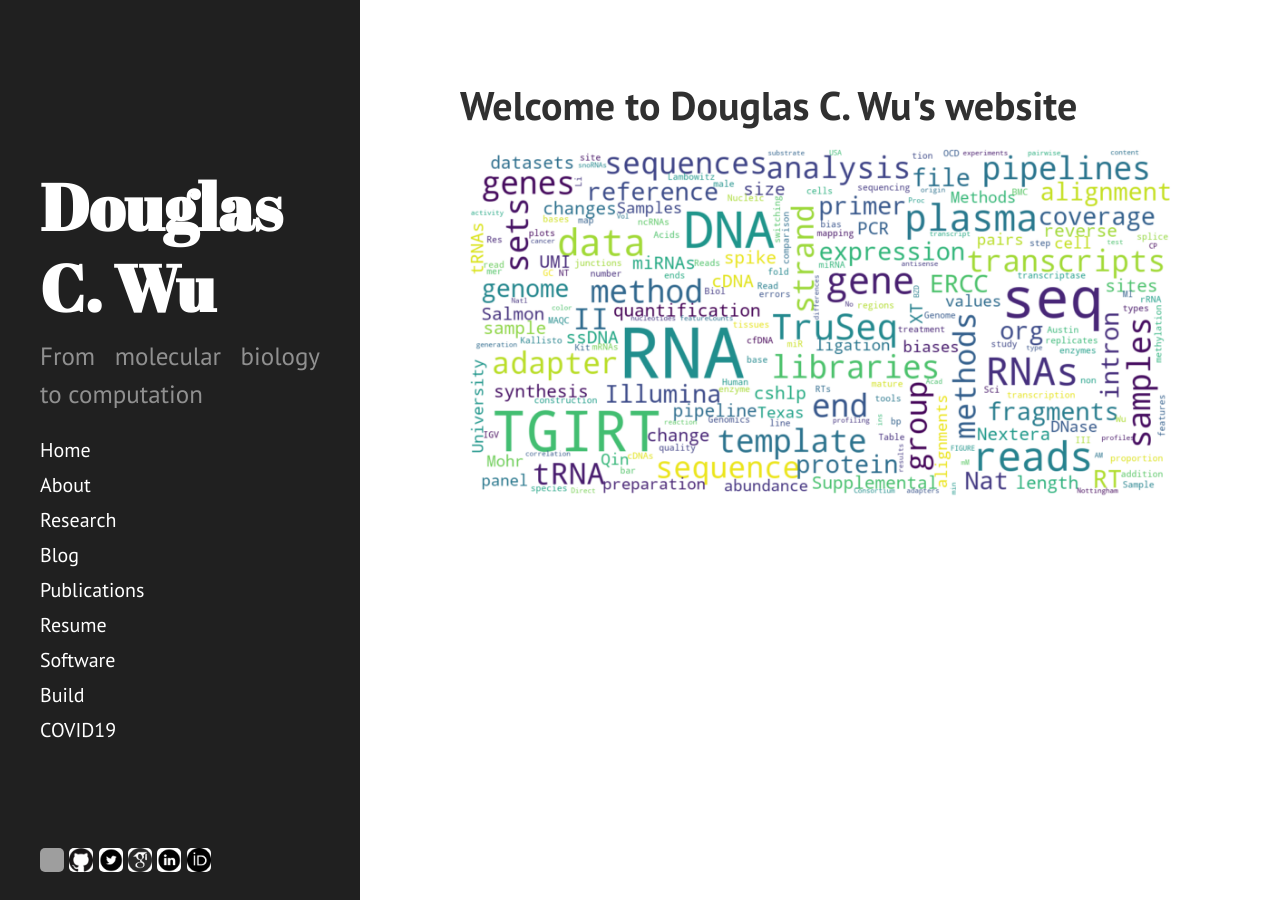
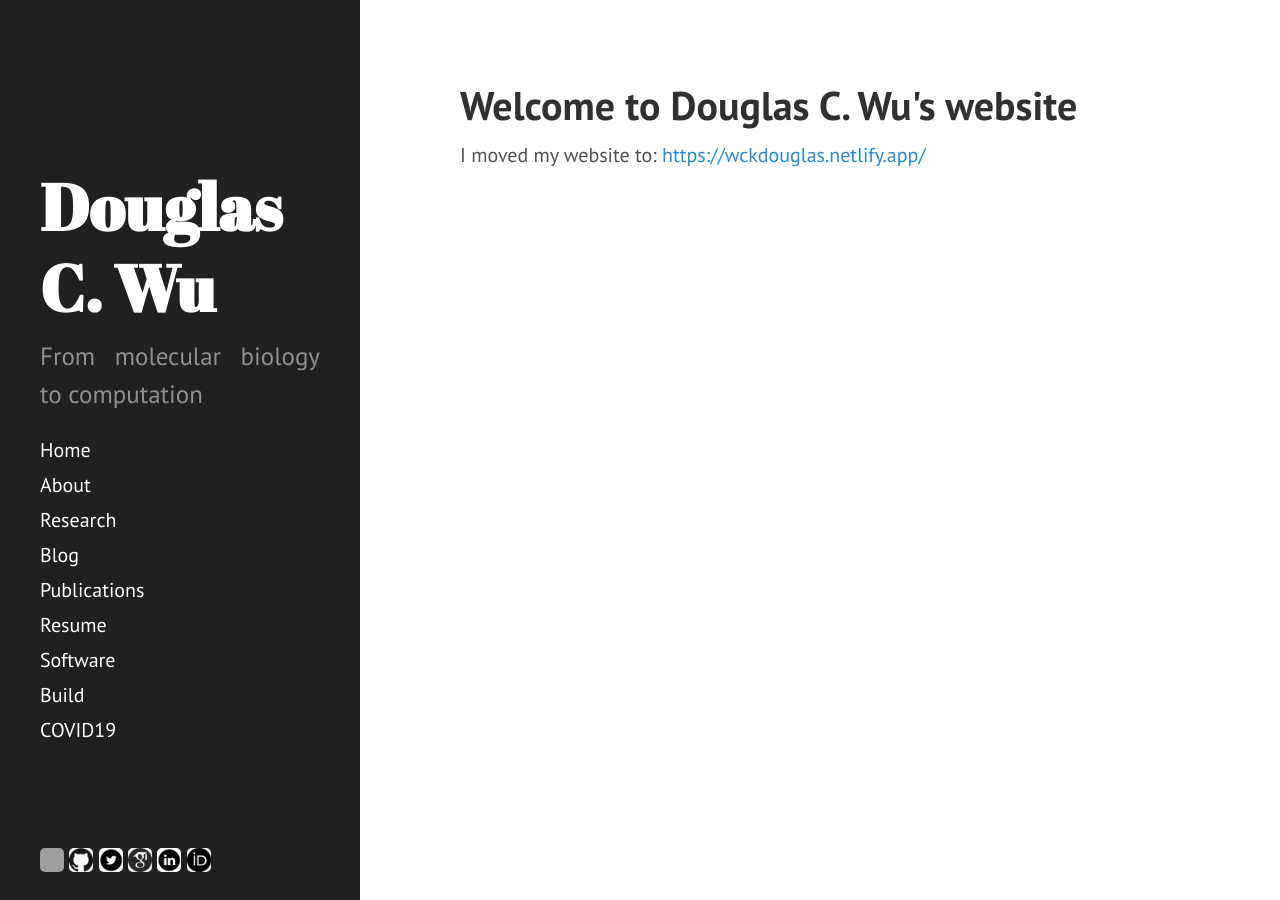
Before and after one commit to wckdouglas/wckdouglas.github.io, a Jekyll site: the page built from index.md, in a window 1280 px wide. Built offline with Jekyll 4.4.1, drawn with Linux system fonts in a browser that asks for light colours; grey boxes are pictures that could not be loaded.

Commit message:
obsolete

```diff
--- a/index.md
+++ b/index.md
@@ -3,4 +3,4 @@ layout: page
 title: Welcome to Douglas C. Wu's website
 ---
 
-<img src="{{ site.baseurl }}/assets/research_images/genomics.png" width="100%" height="50%" />
+I moved my website to: [https://wckdouglas.netlify.app/](https://wckdouglas.netlify.app/)
```
